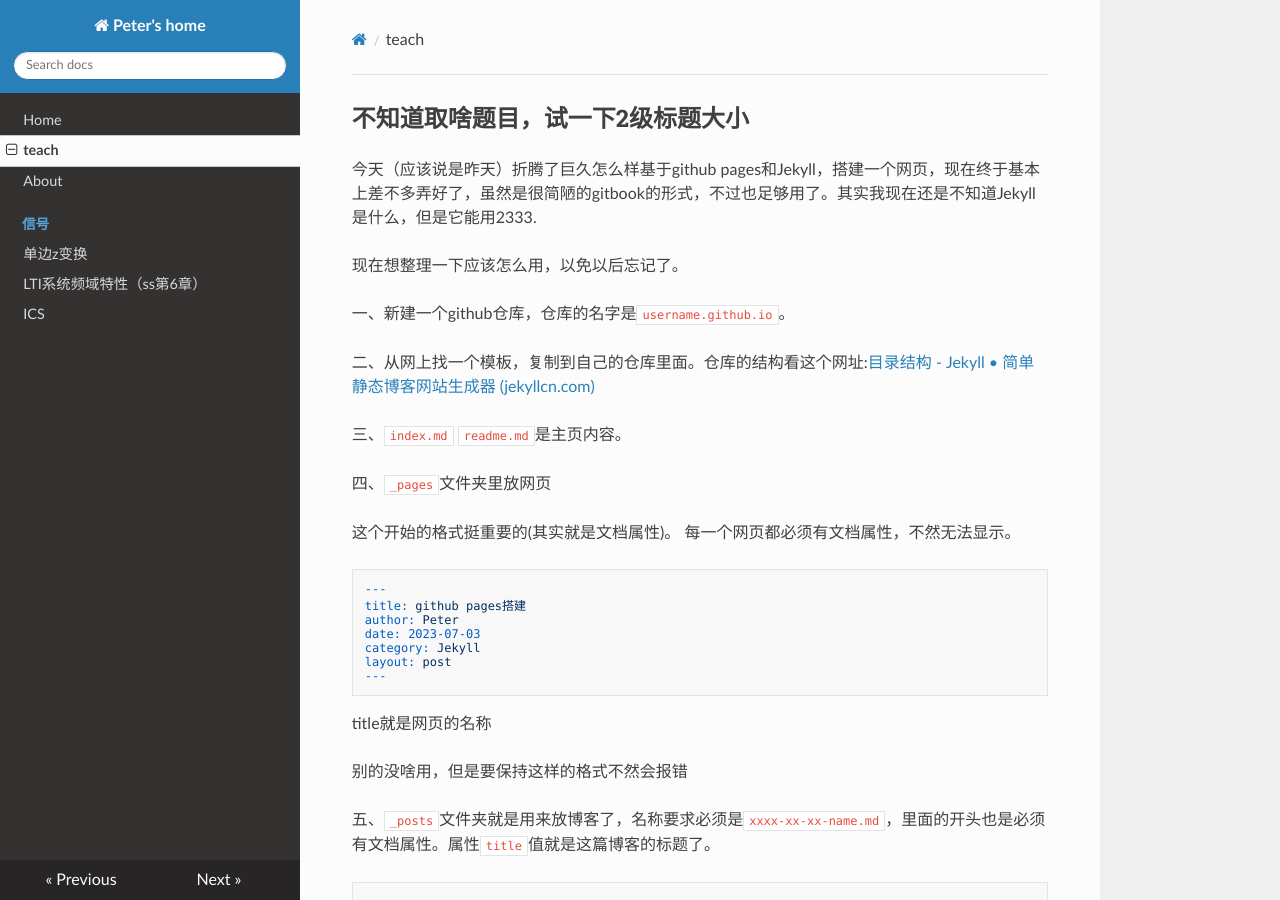
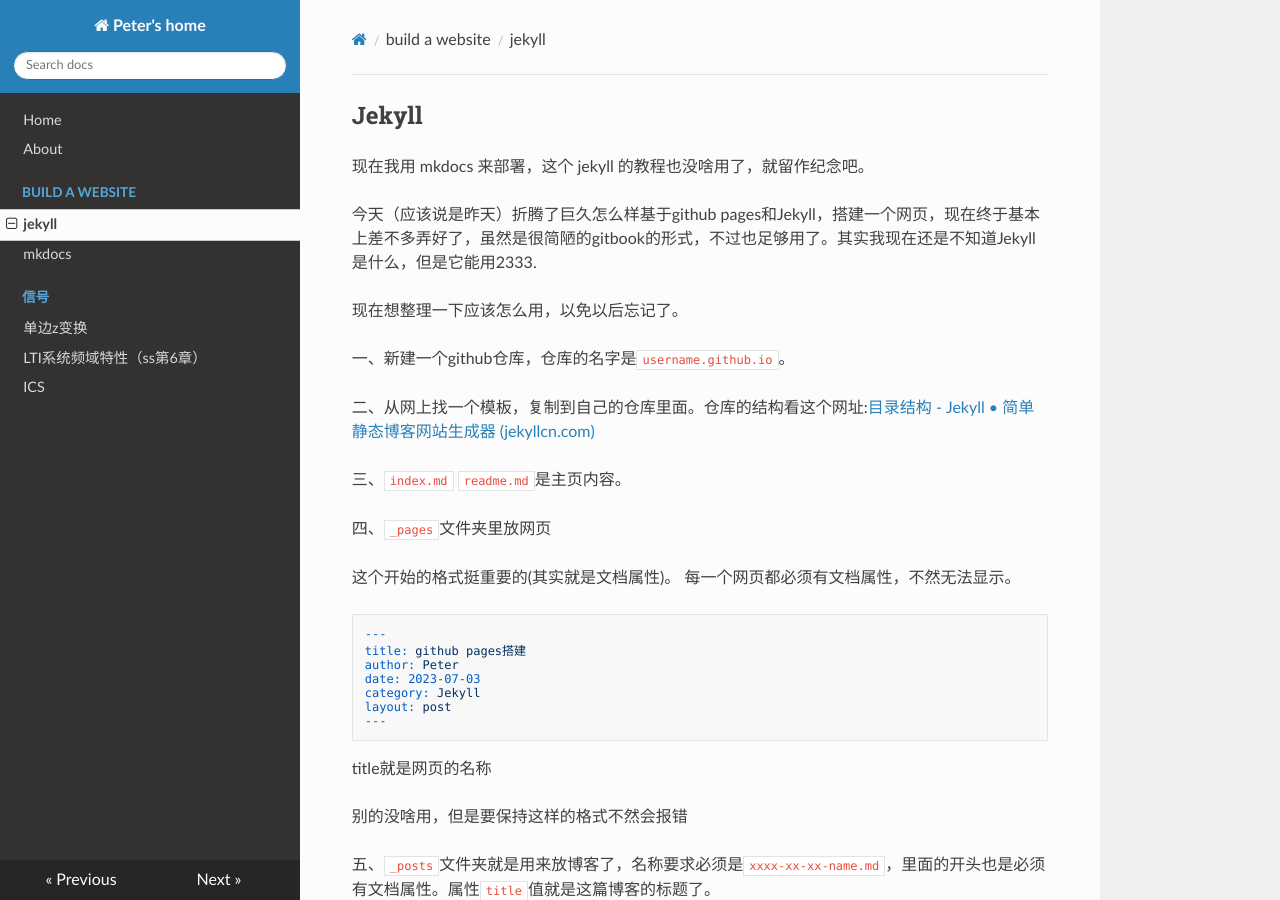
Before and after one commit to peter5723/peter5723.github.io, an MkDocs documentation site: the page built from docs/website/github-pages.md, in a window 1280 px wide and 900 px high. Built offline with MkDocs 1.6.1, drawn with Linux system fonts in a browser that asks for light colours; nearby versions of some CDN libraries.

```diff
--- a/docs/github-pages.md
+++ b/docs/website/github-pages.md
@@ -5,7 +5,9 @@ date: 2023-07-03
 category: Jekyll
 layout: post
 ---
-## 不知道取啥题目，试一下2级标题大小
+## Jekyll
+
+现在我用 mkdocs 来部署，这个 jekyll 的教程也没啥用了，就留作纪念吧。
 
 今天（应该说是昨天）折腾了巨久怎么样基于github pages和Jekyll，搭建一个网页，现在终于基本上差不多弄好了，虽然是很简陋的gitbook的形式，不过也足够用了。其实我现在还是不知道Jekyll是什么，但是它能用2333.
 
--- a/mkdocs.yml
+++ b/mkdocs.yml
@@ -3,8 +3,10 @@ site_name: Peter's home
 # nav快速添加导航栏
 nav:
   - Home: index.md
-  - teach: github-pages.md
   - About: about.md
+  - "build a website":
+    - "jekyll": "website/github-pages.md"
+    - "mkdocs": "website/mkdocs.md"
   - "信号":
     - "单边z变换": "signal/2023-11-04-oneside_z_transform.md"
     - "LTI系统频域特性（ss第6章）": "signal/ch6_ss.md"
```
Also changed, not shown: docs/website/mkdocs.md (added, +36 -0 lines).
